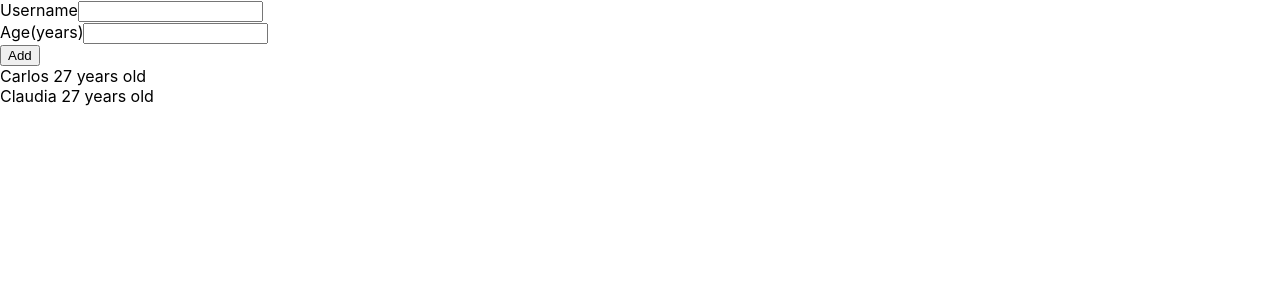
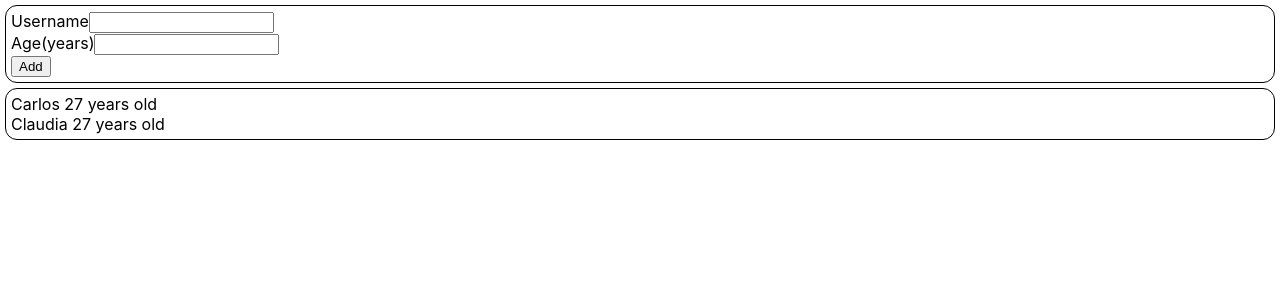
Before and after one commit to calher99/user-register-react, a React (Create React App) app: page / in a window 1280 px wide. Shown: the top 300 px of the page. Built offline with nearby package versions, Linux system fonts and the light colour scheme.

Commit message:
add props.childrem and class customization for module

```diff
--- a/src/components/UI/Card.css
+++ b/src/components/UI/Card.css
@@ -0,0 +1,6 @@
+.card {
+    border-radius: 12px;
+    border: 1px solid black;
+    margin: 5px;
+    padding: 5px;
+}
--- a/src/components/UI/Card.js
+++ b/src/components/UI/Card.js
@@ -0,0 +1,8 @@
+import './Card.css'
+
+const Card = props => {
+    const classApplied = 'card ' + props.className;
+    return <div className={classApplied}>{props.children}</div>
+}
+
+export default Card;
--- a/src/components/UserCardList.js
+++ b/src/components/UserCardList.js
@@ -1,10 +1,11 @@
+import Card from "./UI/Card";
 import UserCard from "./UserCard";
 
 
 const UserCardList = props => {
 
     return (
-        <div>
+        <Card className = 'userList'>
             {props.userList.map(user => {
                 return(<UserCard
                         key={user.id}
@@ -12,7 +13,7 @@ const UserCardList = props => {
                         age={user.age}
                         />)
             })}
-        </div>
+        </Card>
     );
 }
 
--- a/src/components/UserForm.js
+++ b/src/components/UserForm.js
@@ -1,4 +1,5 @@
 import { useState } from 'react';
+import Card from './UI/Card';
 import './UserForm.css'
 
 const UserForm = props => {
@@ -25,7 +26,7 @@ const UserForm = props => {
         setAge(e.target.value)
     }
     return (
-        <div>
+        <Card className='userForm' >
             <form onSubmit={submitHandler}>
                 <div>
                     <label>Username</label>
@@ -37,7 +38,7 @@ const UserForm = props => {
                 </div>
                 <button type='submit'>Add</button>
             </form>
-        </div>
+        </Card>
     );
 }
 
```
